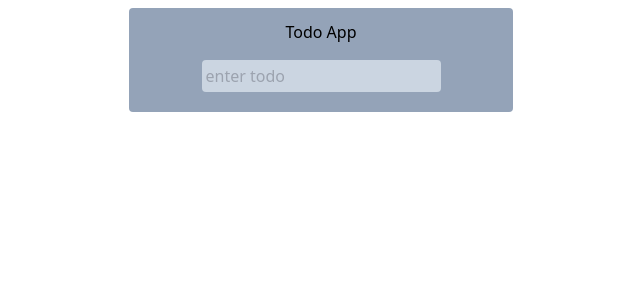
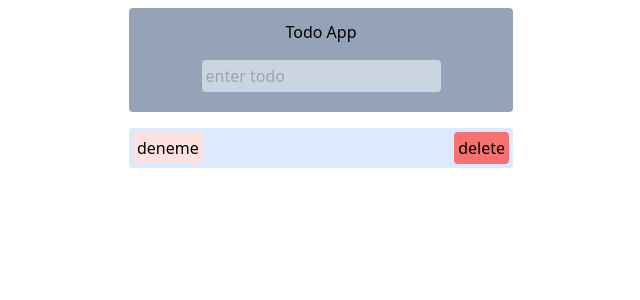
Before and after one commit to eminoz/vuejs-todoApp, a Vue app: page / in a window 1280 px wide. Shown: the top 300 px of the page, without its empty margins (319-959 px from the left). Built offline with nearby package versions, Linux system fonts and the light colour scheme.

Commit message:
modified with provide inject

```diff
--- a/src/todoComponents/AddSection.vue
+++ b/src/todoComponents/AddSection.vue
@@ -7,22 +7,23 @@
   id="todoText"
   placeholder="enter todo"
   v-model="todoText"
-  @keydown.enter="addNewTodo"
+  @keydown.enter="addNewTodo(todoText)"
 />
 </template>
 
 <script>
 export default {
+    props:{
+        addNewTodo:{
+            type:Function,
+            required:true
+        }
+    },
     data(){
         return{
             todoText:null
         }
     },
-    methods:{
-        addNewTodo(){
-            this.$emit("add-todo",this.todoText)// this emit send data to parent component
-            this.todoText=null
-        }
-    }
+
 }
 </script>
--- a/src/todoComponents/TodoApp.vue
+++ b/src/todoComponents/TodoApp.vue
@@ -4,9 +4,10 @@
       class="bg-slate-400 w-96 flex flex-col rounded items-center justify-center m-2 mb-4 pb-4"
     >
       <h2 class="w-44 text-center p-1 rounded m-2">Todo App</h2>
-      <AddSection @add-todo="addTodo" />
+      <!-- <AddSection @add-todo="addTodo" /> -->
+      <AddSection :addNewTodo="addNewTodo" />
     </div>
-    <TodoList :todos="todoList" @delete-todo="deleteItem" />
+    <TodoList />
   </div>
 </template>
 
@@ -21,23 +22,33 @@ export default {
   },
   data() {
     return {
-      todoList: [],
+      proviceData: {
+        todoList: [{ id: 1, text: "deneme" }],
+      },
+    };
+  },
+  provide() {
+    return {
+      proviceData: this.proviceData,
+      deleteItem: this.deleteItem,
     };
   },
   methods: {
     deleteItem(id) {
       console.log(id);
-      this.todoList = this.todoList.filter((e) => e.id != id);
+      this.proviceData.todoList = this.proviceData.todoList.filter(
+        (e) => e.id != id
+      );
+      console.log(this.proviceData);
     },
-    addTodo(todo) {
+    addNewTodo(todo) {
       if (todo == null) {
         return;
       }
-      this.todoList.push({
+      this.proviceData.todoList.push({
         id: new Date().getTime(),
         text: todo,
       });
-      event.target.value = "";
     },
   },
 };
--- a/src/todoComponents/TodoList.vue
+++ b/src/todoComponents/TodoList.vue
@@ -1,15 +1,15 @@
 <template>
   <div class="bg-blue-100 rounded max-w-7xl w-96">
     <ul
-      v-for="todoItem in todos"
+      v-for="todoItem in proviceData.todoList"
       :key="todoItem.id"
-      class="flex justify-between  items-center"
+      class="flex justify-between items-center"
     >
       <li class="bg-red-100 rounded p-1 m-1">
         {{ todoItem.text }}
       </li>
       <button
-        @click="deleteTodo(todoItem.id)"
+        @click="deleteItem(todoItem.id)"
         class="bg-red-400 rounded p-1 m-1"
       >
         delete
@@ -21,17 +21,6 @@
 <script>
 export default {
   props: ["todos"],
-  // props:{
-  //     todos:{
-  //         type:String,
-  //         required:true,
-  //         default:""
-  //     }
-  // }
-  methods: {
-    deleteTodo(id) {
-      this.$emit("delete-todo", id);
-    },
-  },
+  inject: ["proviceData","deleteItem"],
 };
 </script>
```
